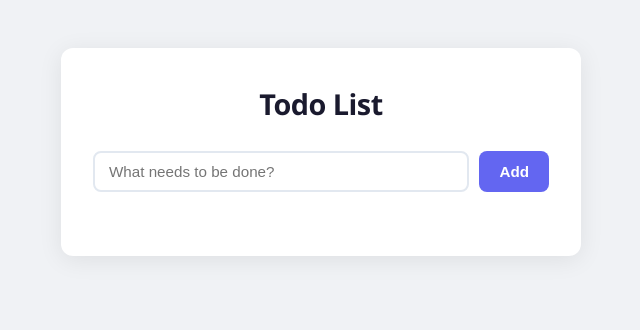
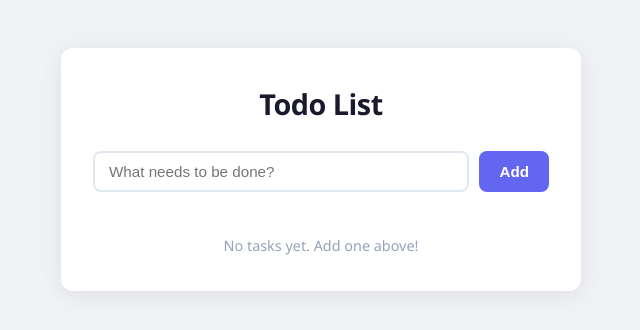
Before and after one commit to mrDar1/flask_module, a Flask app: template dir-a3-rolling-project-13.4.26/a4-4th-lab-3.4-15.4.26-Mongo_db/templates/index.html in a window 1280 px wide. Shown: the top 330 px of the page, without its empty margins (319-959 px from the left). Run offline with Flask 3, Linux system fonts and the light colour scheme; the template is opened without the code that fills it: most values are stand-ins (such as "Sample title", 1, 10 or a date in 2020); a database or web service that is not in the repository returns one stand-in record (values such as "Sample title").

Commit message:
rollin-project-lab4-split_project 6

```diff
--- a/dir-a3-rolling-project-13.4.26/a4-4th-lab-3.4-15.4.26-Mongo_db/app.py
+++ b/dir-a3-rolling-project-13.4.26/a4-4th-lab-3.4-15.4.26-Mongo_db/app.py
@@ -1,8 +1,8 @@
 from flask import Flask, render_template
 
-from db import init_db
+from db import init_db, get_collection
 from errors import errors_bp
-from routes.tasks import tasks_bp
+from routes.tasks import tasks_bp, _serialize
 
 
 app = Flask(__name__)
@@ -13,7 +13,9 @@ app.register_blueprint(errors_bp)
 
 @app.route("/", methods=["GET"])
 def index():
-    return render_template("index.html")
+    col = get_collection("tasks")
+    initial_tasks = [_serialize(t) for t in col.find({})]
+    return render_template("index.html", initial_tasks=initial_tasks)
 
 
 if __name__ == "__main__":
--- a/dir-a3-rolling-project-13.4.26/a4-4th-lab-3.4-15.4.26-Mongo_db/routes/tasks.py
+++ b/dir-a3-rolling-project-13.4.26/a4-4th-lab-3.4-15.4.26-Mongo_db/routes/tasks.py
@@ -1,5 +1,6 @@
 """roling project - MongoDB CRUD via db.get_collection()"""
 import uuid
+from datetime import datetime, timezone
 from flask import jsonify, request, abort, Blueprint
 from werkzeug.exceptions import NotFound, BadRequest
 from db import get_collection
@@ -39,10 +40,13 @@ def post_task():
     if not title:
         raise BadRequest("title cannot be empty")
 
+    now = datetime.now(timezone.utc)
     new_task = {
         "_id": str(uuid.uuid4()),
         "title": title,
         "completed": False,
+        "created_at": now,
+        "updated_at": now,
     }
     col = get_collection("tasks")
     col.insert_one(new_task)
@@ -72,6 +76,7 @@ def update_task(task_id):
         updates["completed"] = body["completed"]
 
     if updates:
+        updates["updated_at"] = datetime.now(timezone.utc)
         col.update_one({"_id": task_id}, {"$set": updates})
         task.update(updates)
 
--- a/dir-a3-rolling-project-13.4.26/a4-4th-lab-3.4-15.4.26-Mongo_db/templates/index.html
+++ b/dir-a3-rolling-project-13.4.26/a4-4th-lab-3.4-15.4.26-Mongo_db/templates/index.html
@@ -179,7 +179,7 @@
       }
     });
 
-    loadTasks();
+    renderTasks({{ initial_tasks | tojson }});
   </script>
 </body>
 </html>
```
Also changed, not shown: dir-a3-rolling-project-13.4.26/a4-4th-lab-3.4-15.4.26-Mongo_db/tests/conftest.py (line endings or trailing spaces).
